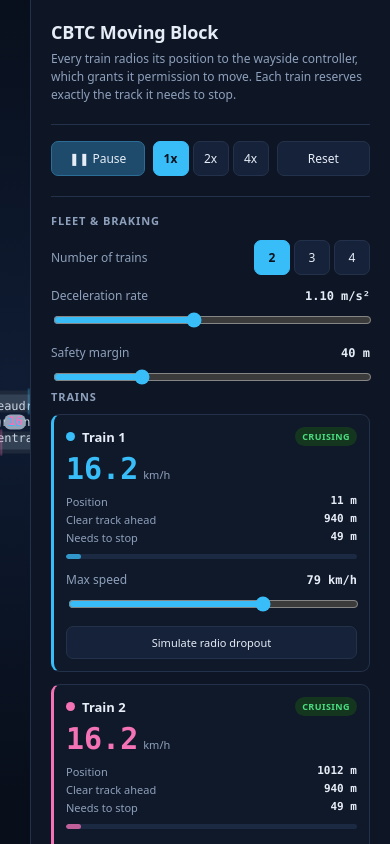
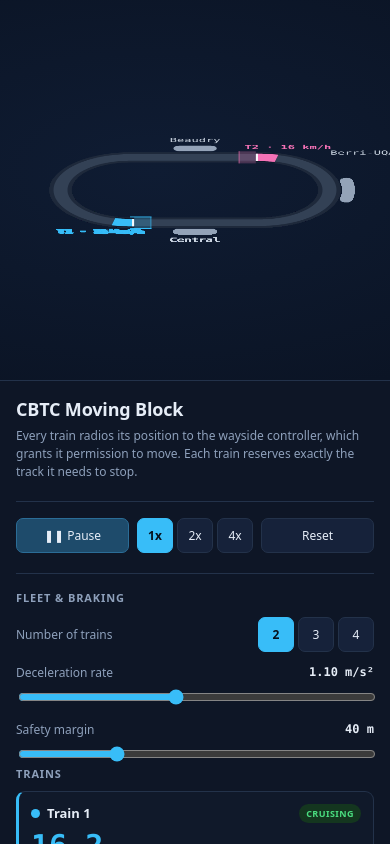
Before and after one commit to darcymccoy/communications-based-train-control, a website built with Vite: page index.html in a window 390 px wide. Built offline with nearby package versions, Linux system fonts and the light colour scheme.

Commit message:
Make the ui mobile compatible

```diff
--- a/src/render/renderer.ts
+++ b/src/render/renderer.ts
@@ -238,7 +238,7 @@ export class Renderer {
 
     // Name plate, sitting just beyond the platform.
     const c = outward(st.at, gap + PLATFORM_WIDTH / 2 + 12);
-    this.label(st.name, c.x, c.y + 4, '#cbd5e1', 12);
+    this.label(st.name, c.x, c.y + 4 + (st.labelDy ?? 0), '#cbd5e1', 12);
   }
 
   private label(text: string, x: number, y: number, color: string, size: number): void {
--- a/src/sim/simulation.ts
+++ b/src/sim/simulation.ts
@@ -21,6 +21,12 @@ export interface Station {
   at: number;
   /** Platform length (m). */
   length: number;
+  /**
+   * Optional nudge (screen px) for the name plate. Stations on a curve have
+   * their label pushed outward horizontally, so a wide name can overlap the
+   * vertically-running platform; a small upward nudge lifts it clear.
+   */
+  labelDy?: number;
 }
 
 /**
@@ -30,7 +36,7 @@ export interface Station {
  */
 export const STATIONS: Station[] = [
   { name: 'Central', at: 186, length: 90 },
-  { name: 'Angrignon', at: 686, length: 90 },
+  { name: 'Berri-UQAM', at: 686, length: 90, labelDy: -80 },
   { name: 'Beaudry', at: 1186, length: 90 },
 ];
 
--- a/src/style.css
+++ b/src/style.css
@@ -401,3 +401,32 @@ body {
   line-height: 1.45;
   color: var(--muted);
 }
+
+/* ------------------------------------------------------------------ mobile */
+
+/*
+ * On narrow screens the side-by-side layout leaves the oval track too cramped
+ * to read. Stack instead: demo on top, menu below. #stage already precedes
+ * #panel in the DOM, so flipping the flex axis puts them in that order for
+ * free. The canvas refits on the resize event this breakpoint change triggers.
+ */
+@media (max-width: 768px) {
+  #app {
+    flex-direction: column;
+  }
+
+  #stage {
+    flex: 1 1 auto;
+    min-height: 0;
+  }
+
+  #panel {
+    width: 100%;
+    height: auto;
+    flex: 0 1 auto;
+    max-height: 55vh;
+    padding: 16px;
+    border-left: none;
+    border-top: 1px solid var(--line);
+  }
+}
```
